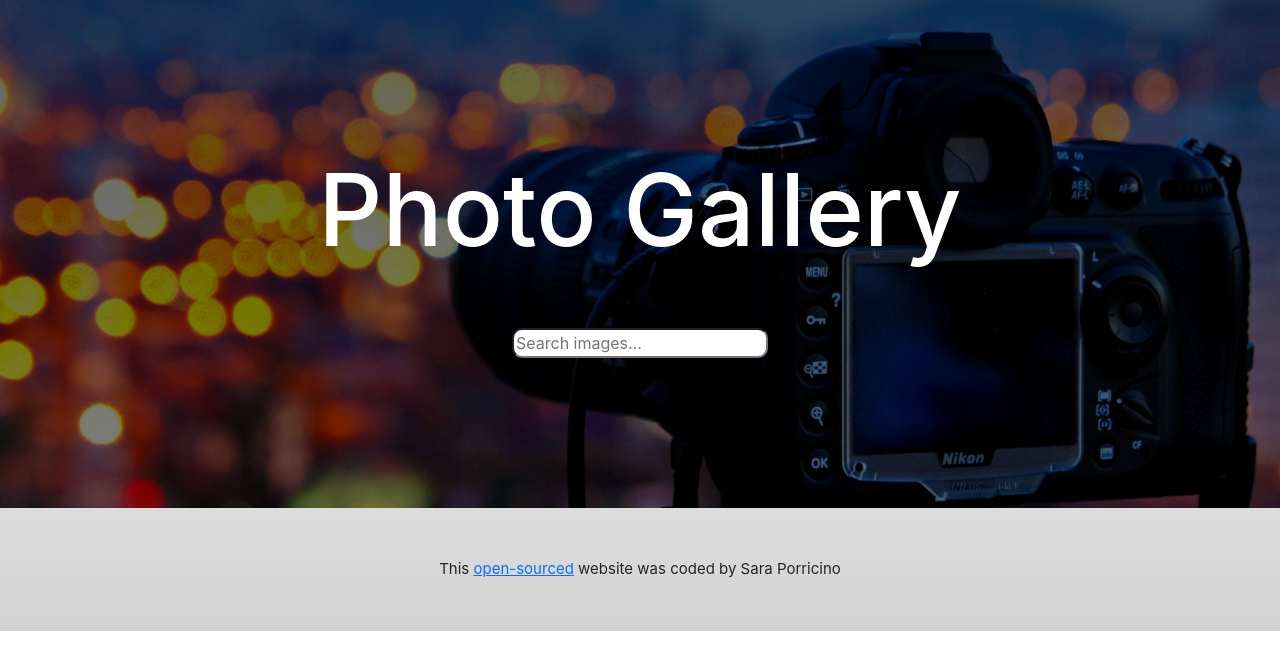
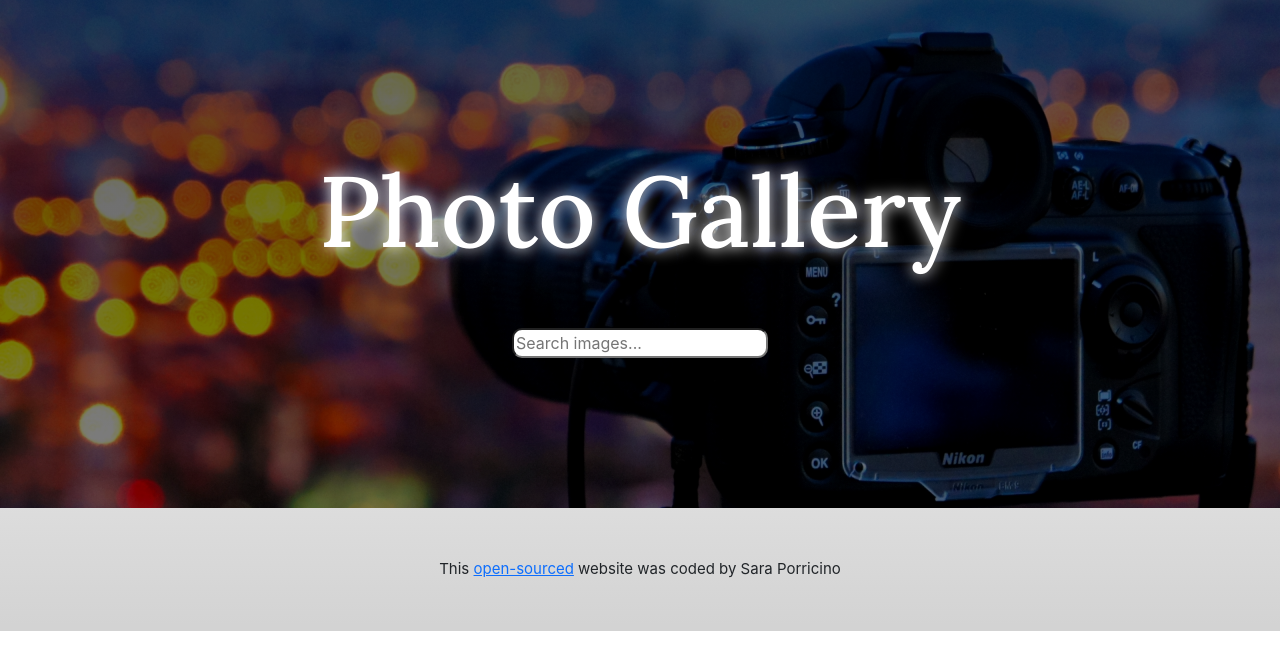
Before and after one commit to saraporri/react-gallery, a React (Create React App) app: page / in a window 1280 px wide. Shown: the top 670 px of the page. Built offline with nearby package versions, Linux system fonts and the light colour scheme; no server answers.

Commit message:
Added h1 font and style

```diff
--- a/public/index.html
+++ b/public/index.html
@@ -8,6 +8,12 @@
     <meta
       name="description"
       content="Web site created using create-react-app"
+    />
+    <link rel="preconnect" href="https://fonts.googleapis.com" />
+    <link rel="preconnect" href="https://fonts.gstatic.com" crossorigin />
+    <link
+      href="https://fonts.googleapis.com/css2?family=Lora:ital,wght@0,400;0,500;0,600;0,700;1,400;1,500;1,600;1,700&family=Roboto:ital,wght@0,100;0,300;0,400;0,500;0,700;0,900;1,100;1,300;1,400;1,500;1,700;1,900&display=swap"
+      rel="stylesheet"
     />
     <link
       href="https://cdn.jsdelivr.net/npm/bootstrap@5.3.2/dist/css/bootstrap.min.css"
--- a/src/SearchEngine.css
+++ b/src/SearchEngine.css
@@ -10,9 +10,14 @@
   background-repeat: no-repeat;
   background-size: cover;
   padding: 100px;
+  text-align: center;
+  padding: 200px auto;
+  margin: 0;
 }
 h1 {
   font-size: 100px;
   color: #fff;
   padding: 50px;
+  font-family: "Lora", serif;
+  text-shadow: 0 0 15px white;
 }
```
